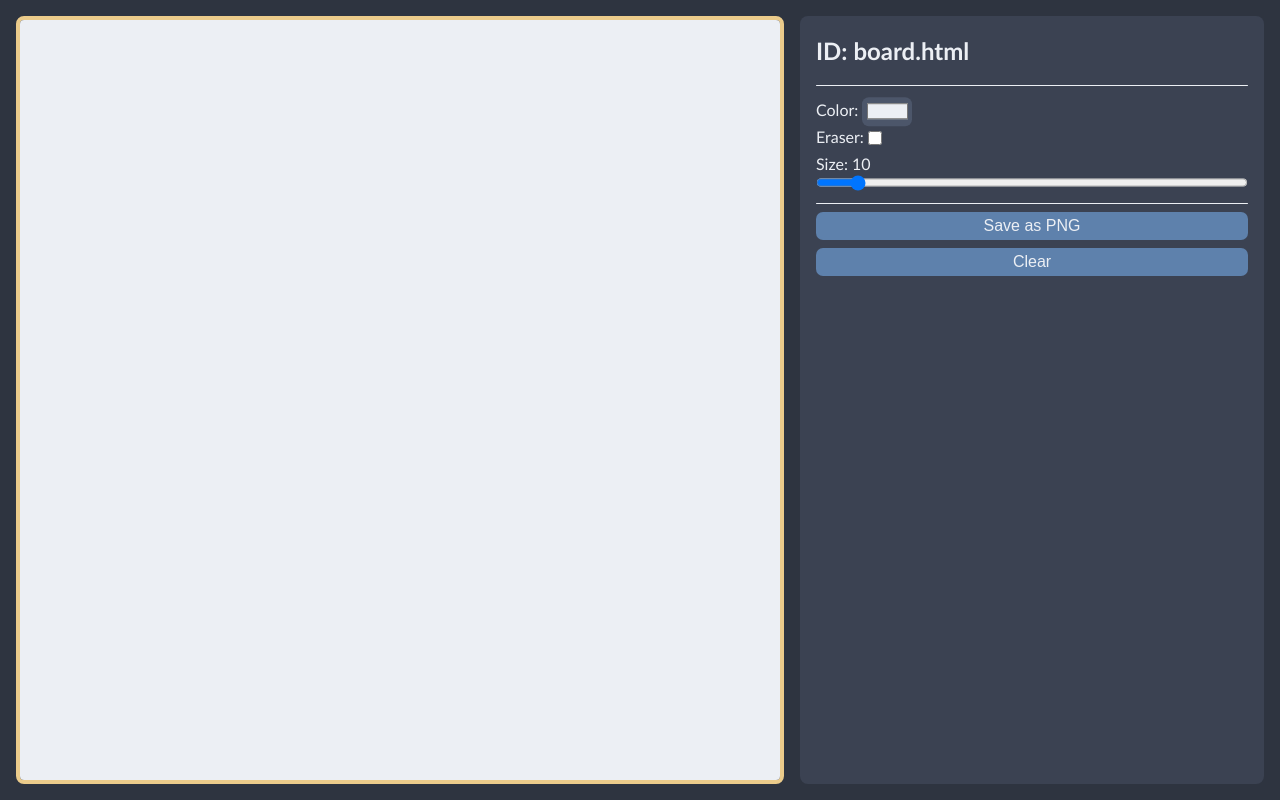
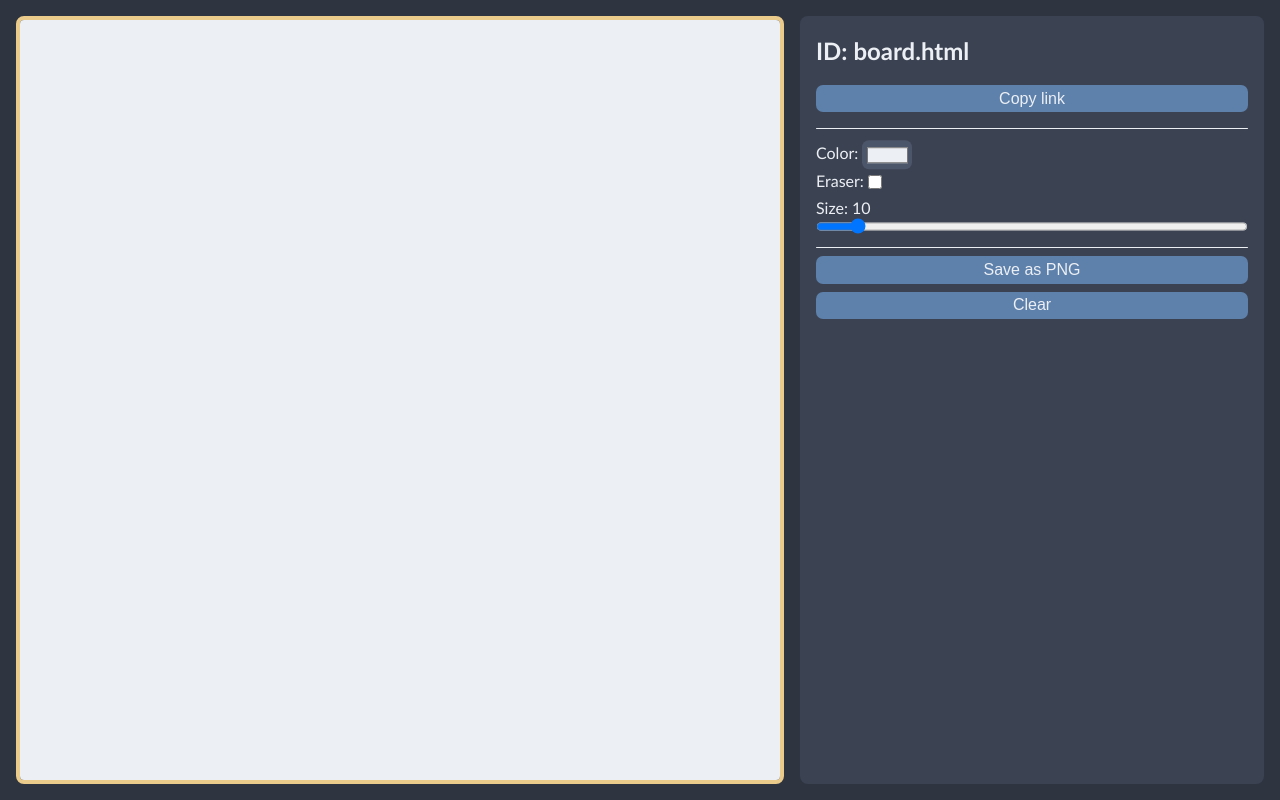
Before and after one commit to LelsersLasers/MultiBoard, a website: page public/board.html in a window 1280 px wide. Drawn offline with nearby package versions, Linux system fonts and the light colour scheme; no server answers.

Commit message:
Copy link button

```diff
--- a/public/board.html
+++ b/public/board.html
@@ -163,6 +163,7 @@
 
         <div id="sidebar">
             <h2 id="id">ID: ?</h2>
+            <button id="copy" onclick="copyLink()">Copy link</button>
 
             <hr />
 
@@ -239,6 +240,18 @@
         link.click();
     }
 
+    let linkCopiedTimeout = null;
+    function copyLink() {
+        navigator.clipboard.writeText(url);
+        document.getElementById("copy").innerHTML = "Copied!";
+
+        if (linkCopiedTimeout) clearTimeout(linkCopiedTimeout);
+
+        linkCopiedTimeout = setTimeout(() => {
+            document.getElementById("copy").innerHTML = "Copy link";
+        }, 3000);
+    }
+
 
     function loop() {
         console.log(mouseDown);
```
